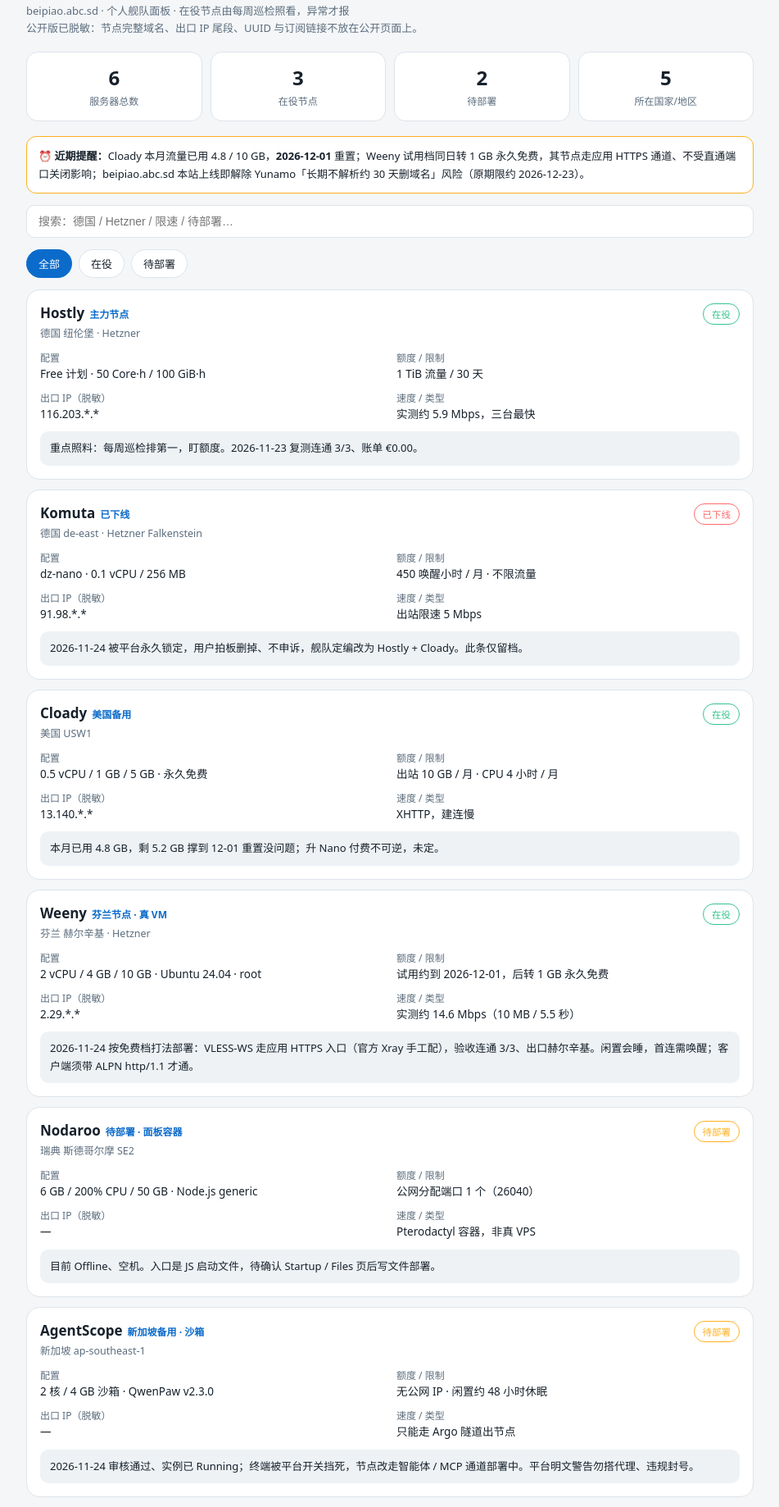
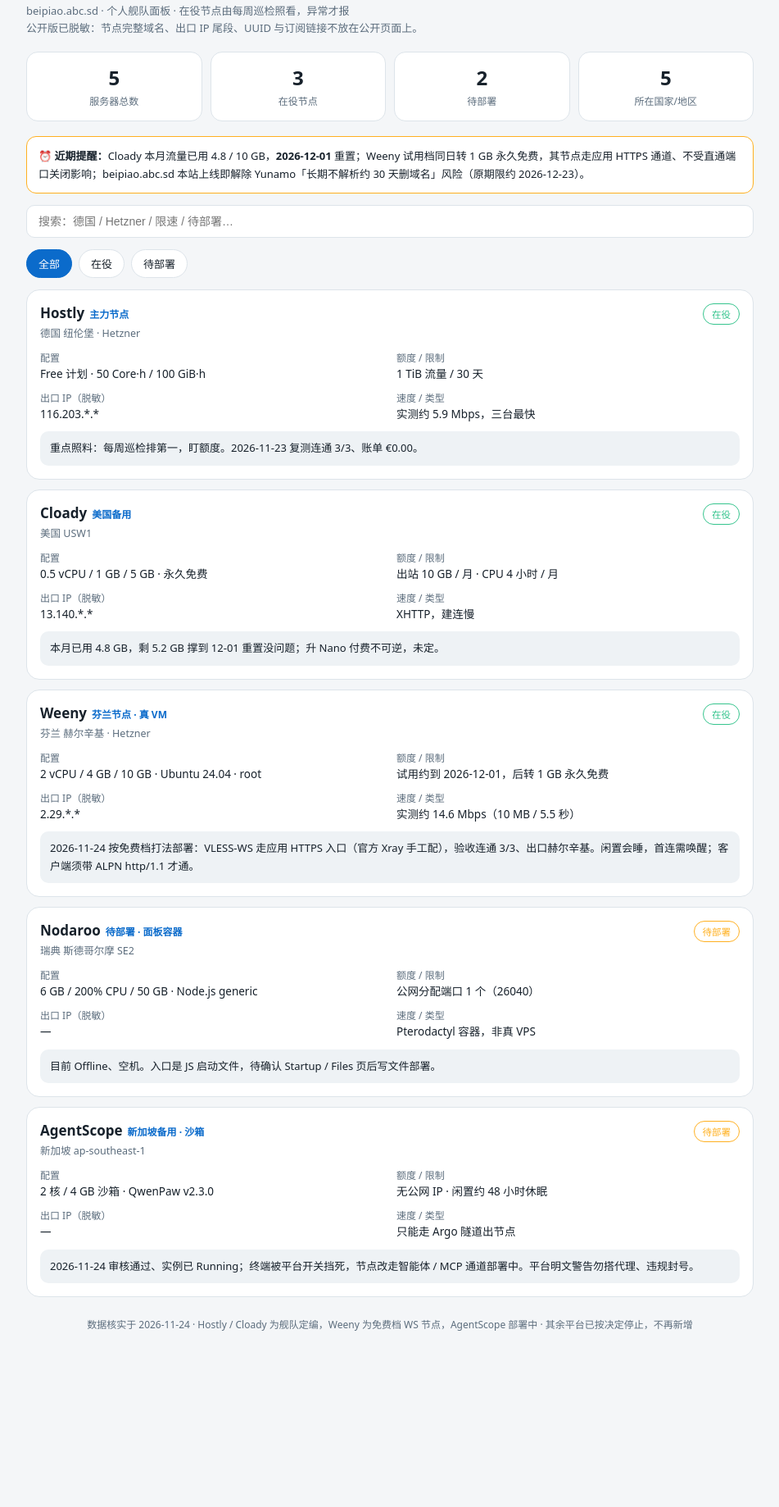
Before and after one commit to beipiao735-web/server-panel, a plain HTML site: page index.html in a window 1280 px wide. Shown: the part 62-1900 px from the top of the page at 82% size, without its empty margins (164-1115 px from the left). After the commit the page ends 1737 px from the top, so only its background shows below. Drawn offline with Linux system fonts and the light colour scheme.

Commit message:
Remove Komuta entry from panel; totals back to 5 servers

```diff
--- a/index.html
+++ b/index.html
@@ -4,7 +4,7 @@
 <meta charset="UTF-8">
 <meta name="viewport" content="width=device-width, initial-scale=1">
 <title>服务器管理 — beipiao.abc.sd</title>
-<meta name="description" content="个人服务器舰队管理面板：6 台服务器的状态、配置、限额与到期提醒。">
+<meta name="description" content="个人服务器舰队管理面板：5 台服务器的状态、配置、限额与到期提醒。">
 <style>
 :root{--bg:#0f1419;--card:#1a222c;--card2:#212b36;--text:#e8eef4;--muted:#93a3b1;--line:#2c3947;--acc:#4da3ff;--ok:#35c48d;--warn:#ffb020;--bad:#ff6b6b}
 @media (prefers-color-scheme:light){:root{--bg:#f4f6f8;--card:#fff;--card2:#eef2f5;--text:#17212b;--muted:#5c6d7d;--line:#dde4ea;--acc:#0b6bcb}}
@@ -37,7 +37,7 @@ h1{font-size:24px;margin:0}.sub{color:var(--muted);font-size:13px;margin-top:6px
 <div class="sub">beipiao.abc.sd · 个人舰队面板 · 在役节点由每周巡检照看，异常才报<br>公开版已脱敏：节点完整域名、出口 IP 尾段、UUID 与订阅链接不放在公开页面上。</div>
 
 <div class="stats">
-<div class="stat"><b>6</b><span>服务器总数</span></div>
+<div class="stat"><b>5</b><span>服务器总数</span></div>
 <div class="stat"><b>3</b><span>在役节点</span></div>
 <div class="stat"><b>2</b><span>待部署</span></div>
 <div class="stat"><b>5</b><span>所在国家/地区</span></div>
@@ -49,12 +49,11 @@ h1{font-size:24px;margin:0}.sub{color:var(--muted);font-size:13px;margin-top:6px
 <div class="tabs" id="tabs"></div>
 <div id="list"></div>
 
-<div class="foot">数据核实于 2026-11-24 · Hostly / Cloady 为舰队定编，Komuta 已下线，Weeny 为免费档 WS 节点，AgentScope 部署中 · 其余平台已按决定停止，不再新增</div>
+<div class="foot">数据核实于 2026-11-24 · Hostly / Cloady 为舰队定编，Weeny 为免费档 WS 节点，AgentScope 部署中 · 其余平台已按决定停止，不再新增</div>
 </div>
 <script>
 const servers=[
 {name:"Hostly",role:"主力节点",loc:"德国 纽伦堡 · Hetzner",status:"在役",spec:"Free 计划 · 50 Core·h / 100 GiB·h",quota:"1 TiB 流量 / 30 天",exit:"116.203.*.*",speed:"实测约 5.9 Mbps，三台最快",note:"重点照料：每周巡检排第一，盯额度。2026-11-23 复测连通 3/3、账单 €0.00。"},
-{name:"Komuta",role:"已下线",loc:"德国 de-east · Hetzner Falkenstein",status:"已下线",spec:"dz-nano · 0.1 vCPU / 256 MB",quota:"450 唤醒小时 / 月 · 不限流量",exit:"91.98.*.*",speed:"出站限速 5 Mbps",note:"2026-11-24 被平台永久锁定，用户拍板删掉、不申诉，舰队定编改为 Hostly + Cloady。此条仅留档。"},
 {name:"Cloady",role:"美国备用",loc:"美国 USW1",status:"在役",spec:"0.5 vCPU / 1 GB / 5 GB · 永久免费",quota:"出站 10 GB / 月 · CPU 4 小时 / 月",exit:"13.140.*.*",speed:"XHTTP，建连慢",note:"本月已用 4.8 GB，剩 5.2 GB 撑到 12-01 重置没问题；升 Nano 付费不可逆，未定。"},
 {name:"Weeny",role:"芬兰节点 · 真 VM",loc:"芬兰 赫尔辛基 · Hetzner",status:"在役",spec:"2 vCPU / 4 GB / 10 GB · Ubuntu 24.04 · root",quota:"试用约到 2026-12-01，后转 1 GB 永久免费",exit:"2.29.*.*",speed:"实测约 14.6 Mbps（10 MB / 5.5 秒）",note:"2026-11-24 按免费档打法部署：VLESS-WS 走应用 HTTPS 入口（官方 Xray 手工配），验收连通 3/3、出口赫尔辛基。闲置会睡，首连需唤醒；客户端须带 ALPN http/1.1 才通。"},
 {name:"Nodaroo",role:"待部署 · 面板容器",loc:"瑞典 斯德哥尔摩 SE2",status:"待部署",spec:"6 GB / 200% CPU / 50 GB · Node.js generic",quota:"公网分配端口 1 个（26040）",exit:"—",speed:"Pterodactyl 容器，非真 VPS",note:"目前 Offline、空机。入口是 JS 启动文件，待确认 Startup / Files 页后写文件部署。"},
```
